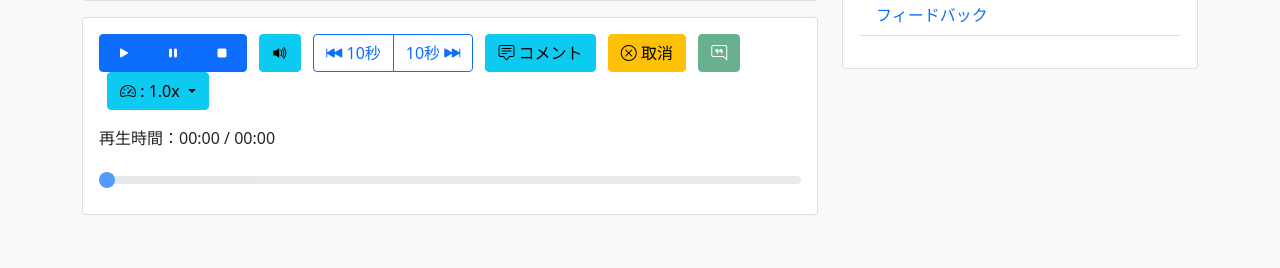
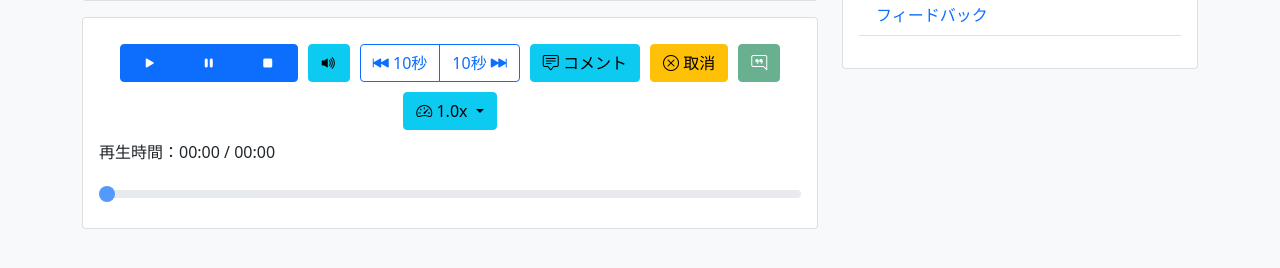
Before and after one commit to satoru128/MClick_System-Ver.2-, a PHP site: page / in a window 1280 px wide. Shown: the part 465-733 px from the top of the page. Run offline with PHP 8.4, Linux system fonts and the light colour scheme; the visitor is signed in with stand-in values (Sample User, id 1).

Commit message:
メイン画面のUI変更：➁OK

```diff
--- a/coordinate/css/style.css
+++ b/coordinate/css/style.css
@@ -9,21 +9,17 @@
     height: 360px;
     overflow: hidden;
     border: 3px solid transparent;  /* 初期状態の透明なボーダー */
+    margin: 0 auto;  /* 動画を中央に */
 }
 
-/* 動画とコントロールの中央寄せ */
-.video-container {
-    display: flex;
-    flex-direction: column;
-    align-items: center;
-}
-
+/* コントロールボタンのコンテナ */
 .control-container {
     display: flex;
-    justify-content: center;
-    gap: 10px;  /* ボタン間の間隔 */
-    width: 100%;
-    margin-top: 10px;
+    justify-content: center;  /* 水平方向の中央寄せ */
+    align-items: center;      /* 垂直方向の中央寄せ */
+    flex-wrap: wrap;         /* 必要に応じて折り返し */
+    gap: 10px;              /* ボタン間の間隔 */
+    margin: 10px 0;         /* 上下の余白 */
 }
 
 #player {   /* YouTubeプレーヤー */
--- a/index.php
+++ b/index.php
@@ -70,21 +70,21 @@
                     <div class="card mt-3">
                         <div class="card-body">
                             <!--動画下のコントロール-->
-                            <div class="mb-3">
+                            <div class="control-container">
                                 <div class="btn-group" role="group">
                                     <!-- 再生/一時停止/停止ボタン -->
-                                    <button id="playBtn" class="btn btn-primary" style="min-width: 50px;">
+                                    <button id="playBtn" class="btn btn-primary" style="min-width: 60px;">
                                         <i class="bi bi-play-fill"></i>
                                     </button>
-                                    <button id="pauseBtn" class="btn btn-primary" style="min-width: 50px;">
+                                    <button id="pauseBtn" class="btn btn-primary" style="min-width: 60px;">
                                         <i class="bi bi-pause-fill"></i>
                                     </button>
-                                    <button id="stopBtn" class="btn btn-primary" style="min-width: 50px;">
+                                    <button id="stopBtn" class="btn btn-primary" style="min-width: 60px;">
                                         <i class="bi bi-stop-fill"></i>
                                     </button>
                                 </div>
                                 <!-- ミュートボタン -->
-                                <button id="muteBtn" class="btn btn-info mx-2">
+                                <button id="muteBtn" class="btn btn-info">
                                     <i class="bi bi-volume-up-fill"></i>
                                 </button>
 
@@ -97,20 +97,22 @@
                                         10秒 <i class="bi bi-skip-forward-fill"></i>
                                     </button>
                                 </div>
+
                                 <!-- その他のボタン -->
-                                <button id="commentBtn" class="btn btn-info mx-2" onclick="showCommentModal('coordinate')">
+                                <button id="commentBtn" class="btn btn-info" onclick="showCommentModal('coordinate')">
                                     <i class="bi bi-chat-square-text"></i> コメント
                                 </button>
-                                <button id="mistakeBtn" class="btn btn-warning ">
+                                <button id="mistakeBtn" class="btn btn-warning">
                                     <i class="bi bi-x-circle"></i> 取消
                                 </button>
-                                <button id="feedbackBtn" class="btn btn-success mx-2" disabled onclick="handleFeedbackClick()">
-                                    <i class="bi bi-chat-right-quote"></i> <!-- フィードバック -->
+                                <button id="feedbackBtn" class="btn btn-success" disabled onclick="handleFeedbackClick()">
+                                    <i class="bi bi-chat-right-quote"></i>
                                 </button>
+
                                 <!-- 再生速度 -->
-                                <div class="dropdown" style="display: inline-block;">
-                                    <button class="btn btn-info mx-2 dropdown-toggle" type="button" id="speedDropdown" data-bs-toggle="dropdown" aria-expanded="false">
-                                        <i class="bi bi-speedometer2"></i> <!-- 再生速度 -->: <span id="currentSpeed">1.0</span>x
+                                <div class="dropdown">
+                                    <button class="btn btn-info dropdown-toggle" type="button" id="speedDropdown" data-bs-toggle="dropdown" aria-expanded="false">
+                                        <i class="bi bi-speedometer2"></i> <span id="currentSpeed">1.0</span>x
                                     </button>
                                     <ul class="dropdown-menu" aria-labelledby="speedDropdown">
                                         <li><a class="dropdown-item" href="#" onclick="changePlaybackSpeed(0.25)">0.25x</a></li>
```
